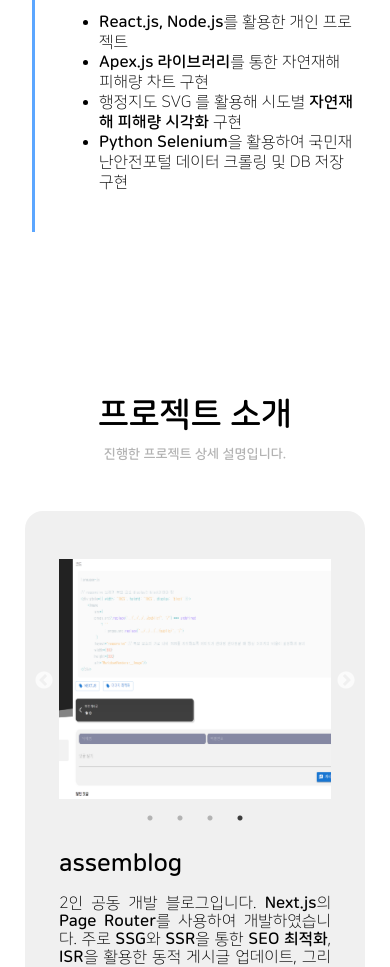
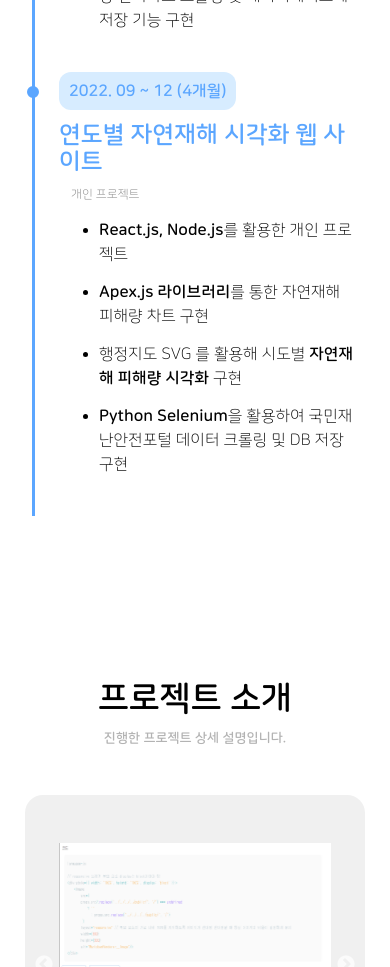
Before and after one commit to ehdrjs4502/nextjs-portfolio, a Next.js app: page / in a window 390 px wide. Shown: the part 2820-3787 px from the top of the page. Built offline with nearby package versions, Linux system fonts and the light colour scheme.

Commit message:
css 수정

```diff
--- a/src/app/_styles/components/ProjectDetail.module.css
+++ b/src/app/_styles/components/ProjectDetail.module.css
@@ -27,6 +27,7 @@
 
 .content {
     text-align: justify;
+    line-height: 24px;
 }
 
 .skillBox h4 {
--- a/src/app/_styles/components/ProjectTimeLine.module.css
+++ b/src/app/_styles/components/ProjectTimeLine.module.css
@@ -53,13 +53,15 @@
 /* 태블릿 세로 */
 @media screen and (max-width: 768px) {
     .summary {
-        line-height: 30px;
+        line-height: 24px;
+        margin-bottom: 14px;
     }
 }
 
 /* 모바일 세로 */
 @media screen and (max-width: 480px) {
     .summary {
-        line-height: 20px;
+        line-height: 24px;
+        margin-bottom: 14px;
     }
 }
```
